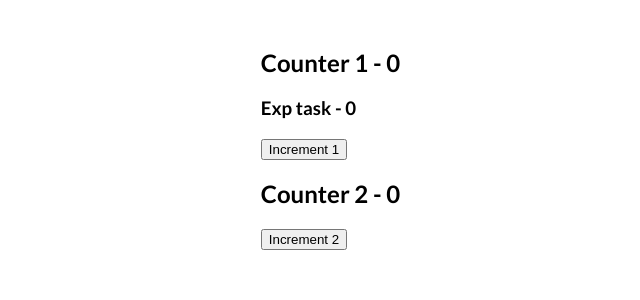
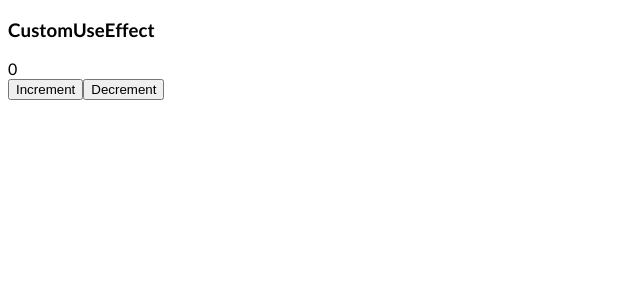
Before and after one commit to AnkitParte/react-many, a React (Vite) app: page / in a window 1280 px wide. Shown: the top 300 px of the page, without its empty margins (0-640 px from the left). Built offline with nearby package versions, Linux system fonts and the light colour scheme.

Commit message:
custom useEffect doneg

```diff
--- a/src/App.jsx
+++ b/src/App.jsx
@@ -7,6 +7,7 @@ import PasswordGenerator from "./pages/passwordGenerator"
 import ProgressBar from "./pages/progressBar"
 import Grid3By3 from "./pages/grid3By3"
 import CustomUserMemo from "./pages/customUseMemo"
+import CustomUseEffect from "./pages/customUseEffect"
 
 function App() {
   const [percentVal, setPercentVal] = useState(0)
@@ -24,7 +25,8 @@ function App() {
       {/* <PasswordGenerator /> */}
       {/* <ProgressBar progressVal={percentVal} /> */}
       {/* <Grid3By3 /> */}
-      <CustomUserMemo />
+      {/* <CustomUserMemo /> */}
+      <CustomUseEffect />
     </>
   )
 }
--- /dev/null
+++ b/src/pages/customUseEffect/index.tsx
@@ -0,0 +1,22 @@
+import React, { useState } from "react"
+import useCustomUseEffect from "./useCustomUseEffect"
+
+const CustomUseEffect = () => {
+  const [count, setCount] = useState(0)
+
+  useCustomUseEffect(() => {
+    console.log("render one", count)
+  }, [count])
+  return (
+    <div>
+      <h3>CustomUseEffect</h3>
+      <div>
+        <div>{count}</div>
+        <button onClick={() => setCount((p) => p + 1)}>Increment</button>
+        <button onClick={() => setCount((p) => p - 1)}>Decrement</button>
+      </div>
+    </div>
+  )
+}
+
+export default CustomUseEffect
--- /dev/null
+++ b/src/pages/customUseEffect/useCustomUseEffect.tsx
@@ -0,0 +1,32 @@
+import { useRef } from "react"
+
+const useCustomUseEffect: any = (effect, deps) => {
+  let isFirstRender = useRef(true)
+  let prevDeps = useRef([])
+
+  //! 1. when component mount
+  if (isFirstRender.current) {
+    isFirstRender.current = false
+    let cleanUp = effect()
+
+    return () => {
+      if (cleanUp && typeof cleanUp === "function") {
+        cleanUp()
+      }
+    }
+  }
+
+  //! 2. when deps change and no deps array
+  const depChange = deps ? JSON.stringify(prevDeps.current) !== JSON.stringify(deps) : true
+  if (depChange) {
+    let cleanUp = effect()
+    if (cleanUp && typeof cleanUp === "function") {
+      cleanUp()
+    }
+  }
+
+  //! 3. when component unmount
+  prevDeps.current = deps || []
+}
+
+export default useCustomUseEffect
```
